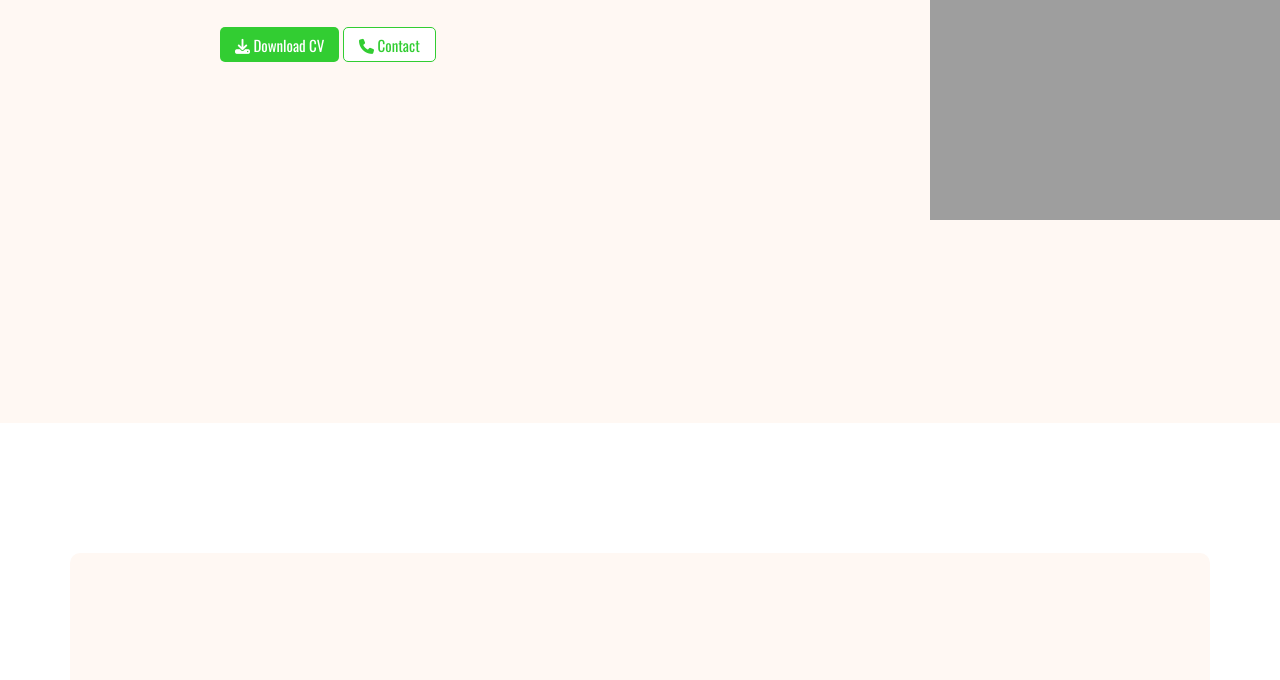
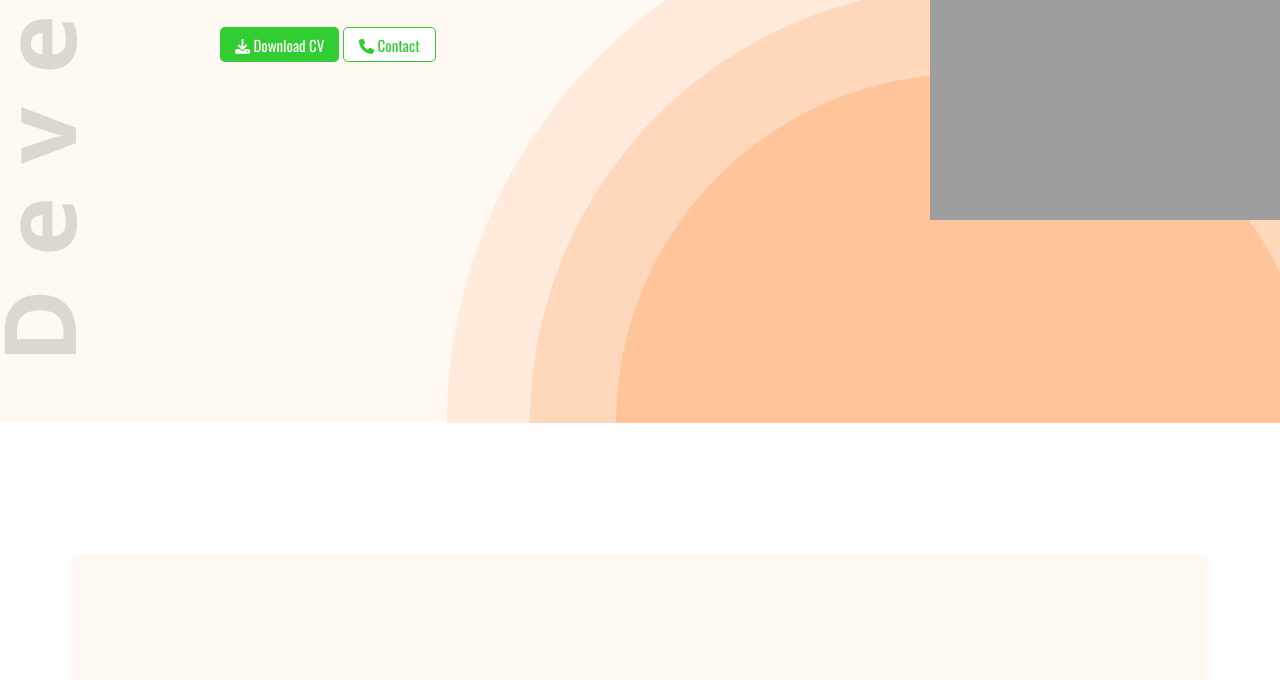
Before and after one commit to saifulislam1431/Portfolio-project, a plain HTML site: page index.html in a window 1280 px wide. Shown: the part 477-1157 px from the top of the page. Drawn offline with nearby package versions, Linux system fonts and the light colour scheme; the site is published under a folder, as on GitHub Pages, so addresses that start at the root find nothing.

Commit message:
Img  Update

```diff
--- a/style.css
+++ b/style.css
@@ -58,7 +58,7 @@ section{
 .header{
 
     background: #fff8f3 ;
-    background-image: url(/images/header_bg.png),url(/images/developer.png);
+    background-image: url(./images/header_bg.png),url(./images/developer.png);
     background-repeat: no-repeat;
     background-position: bottom right, left;
     height: 900px;
```
